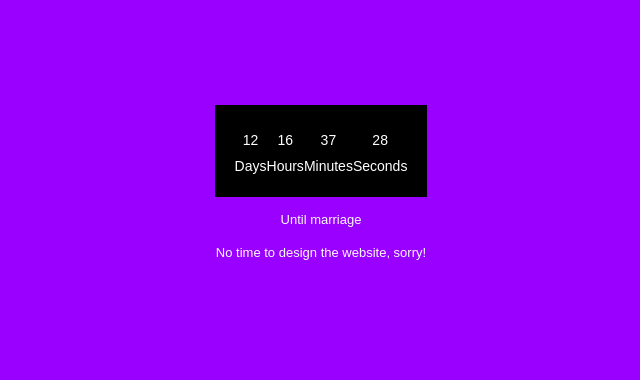
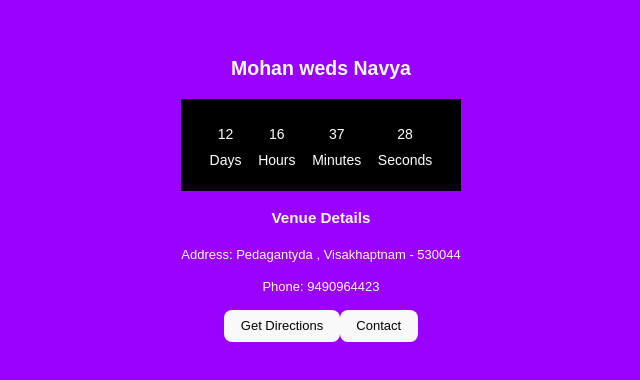
Before and after one commit to mohan-palleti/invitation, a React (Vite) app: page / in a window 1280 px wide. Shown: the part 210-590 px from the top of the page, without its empty margins (319-959 px from the left). Built offline with nearby package versions, Linux system fonts and the light colour scheme.

Commit message:
added contact number

```diff
--- a/src/App.jsx
+++ b/src/App.jsx
@@ -3,6 +3,7 @@ import './App.css'
 import { StrictMode } from 'react'
 import Loader from './components/Loader'
 import { Home } from './components/Home'
+import { Details } from './components/Details'
 
 function App() {
 
@@ -18,6 +19,7 @@ useLayoutEffect(()=>{
   return (
     <>
        {loading ? <Loader /> : <Home/>}
+       <Details/>
 
     </>
   )
--- /dev/null
+++ b/src/components/Details.jsx
@@ -0,0 +1,16 @@
+import React from 'react'
+
+export const Details = () => {
+    //add to buttons
+    // one for google map location
+    // one for contact number
+  return (
+    <div>
+        <h3>Venue Details</h3>
+        <p>Address: Pedagantyda , Visakhaptnam - 530044</p>
+        <p>Phone: 9490964423</p>
+        <button onClick={() => window.open('https://maps.app.goo.gl/i6WEyRAUC6rJ3Y479')}>Get Directions</button>
+        <button onClick={() => window.open('tel:7075099932')}>Contact </button>
+    </div>
+  )
+}
--- a/src/components/Home.jsx
+++ b/src/components/Home.jsx
@@ -4,10 +4,8 @@ import CountdownTimer from './CountDown'
 export const Home = () => {
   return (
     <div>
+        <h2>Mohan weds Navya</h2>
         <CountdownTimer/>
-        <p>Until marriage</p>
-        <p>No time to design the website, sorry!</p>
-
     </div>
   )
 }
```
